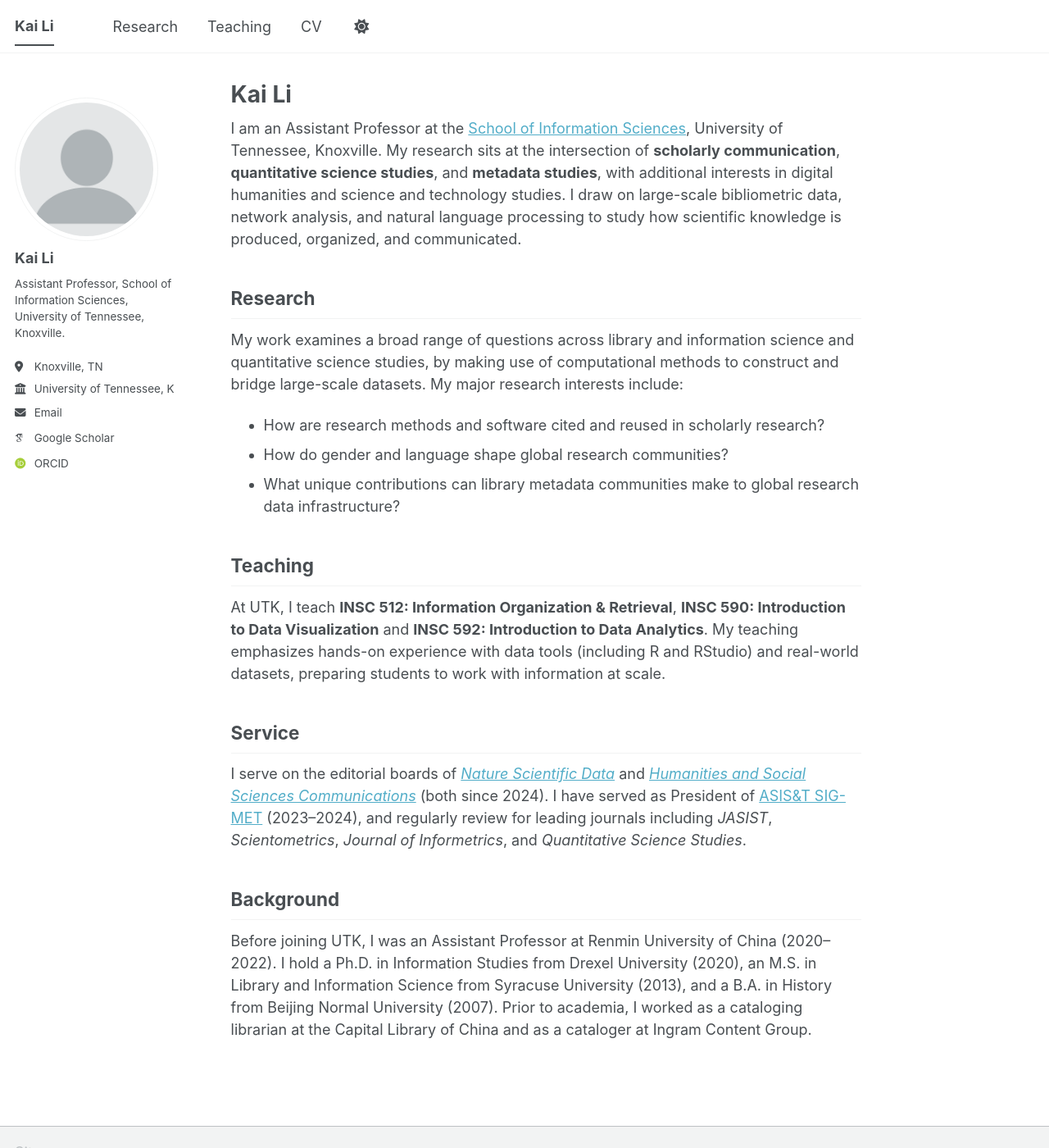
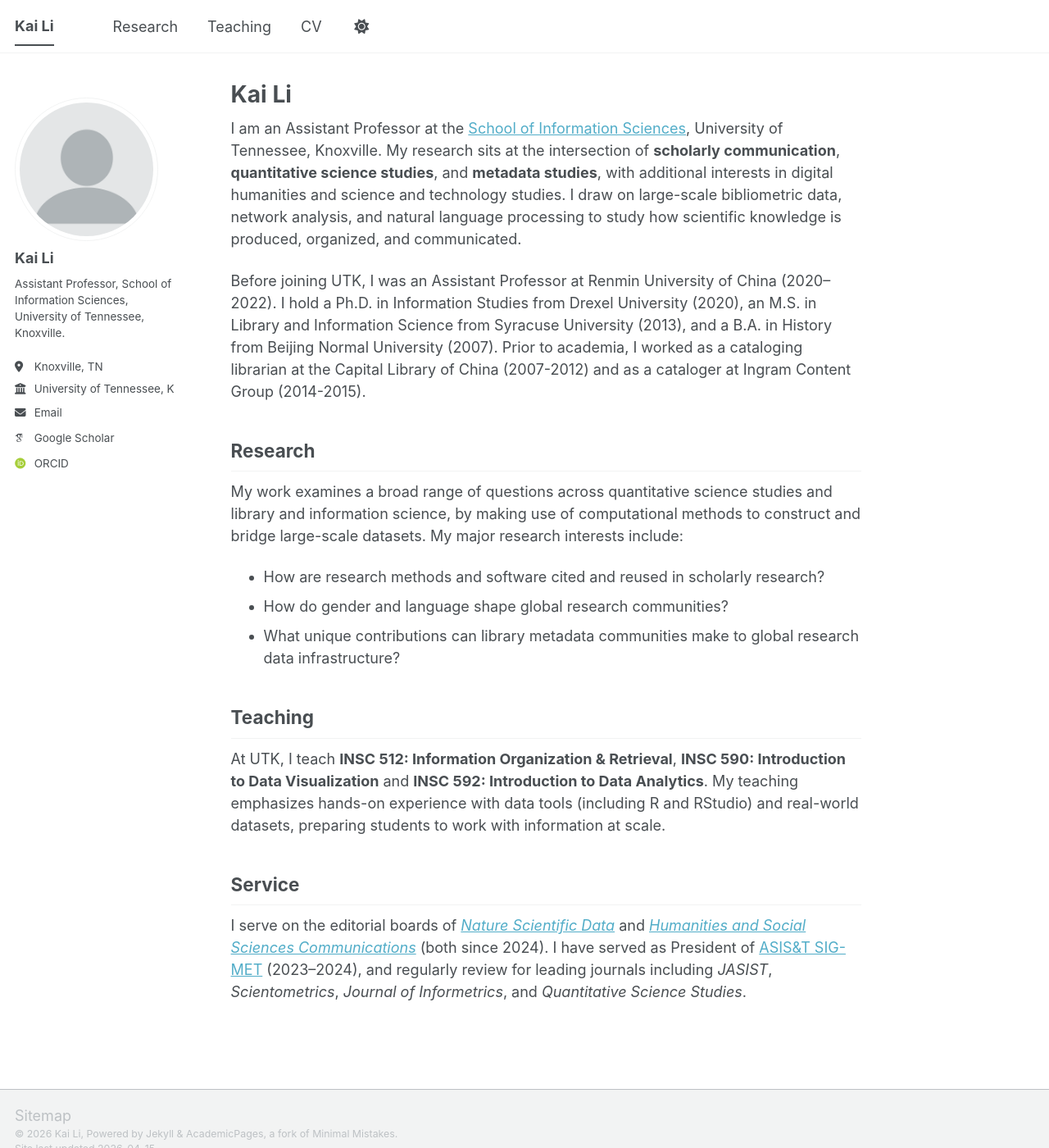
Before and after one commit to nalsi/nalsi.github.io, a Jekyll site: the page built from _pages/about.md, in a window 1280 px wide and 1400 px high. Shown: the whole window at 82% size. Built offline with Jekyll 4.4.1, drawn with Linux system fonts in a browser that asks for light colours; some web fonts are replaced; a script bundle is joined from its source files by our own code; library files that are not in the unit come from our copies; part of the change alters nothing that is shown.

Commit message:
20260415

```diff
--- a/_pages/about.md
+++ b/_pages/about.md
@@ -9,9 +9,11 @@ redirect_from:
 
 I am an Assistant Professor at the [School of Information Sciences](https://sis.utk.edu/), University of Tennessee, Knoxville. My research sits at the intersection of **scholarly communication**, **quantitative science studies**, and **metadata studies**, with additional interests in digital humanities and science and technology studies. I draw on large-scale bibliometric data, network analysis, and natural language processing to study how scientific knowledge is produced, organized, and communicated.
 
+Before joining UTK, I was an Assistant Professor at Renmin University of China (2020–2022). I hold a Ph.D. in Information Studies from Drexel University (2020), an M.S. in Library and Information Science from Syracuse University (2013), and a B.A. in History from Beijing Normal University (2007). Prior to academia, I worked as a cataloging librarian at the Capital Library of China (2007-2012) and as a cataloger at Ingram Content Group (2014-2015).
+
 ## Research
 
-My work examines a broad range of questions across library and information science and quantitative science studies, by making use of computational methods to construct and bridge large-scale datasets. My major research interests include:
+My work examines a broad range of questions across quantitative science studies and library and information science, by making use of computational methods to construct and bridge large-scale datasets. My major research interests include:
 - How are research methods and software cited and reused in scholarly research?
 - How do gender and language shape global research communities?
 - What unique contributions can library metadata communities make to global research data infrastructure?
@@ -23,7 +25,3 @@ At UTK, I teach **INSC 512: Information Organization & Retrieval**, **INSC 590:
 ## Service
 
 I serve on the editorial boards of [*Nature Scientific Data*](https://www.nature.com/sdata/) and [*Humanities and Social Sciences Communications*](https://www.nature.com/palcomms/) (both since 2024). I have served as President of [ASIS&T SIG-MET](https://www.asist.org/sig/sigmet/) (2023–2024), and regularly review for leading journals including *JASIST*, *Scientometrics*, *Journal of Informetrics*, and *Quantitative Science Studies*.
-
-## Background
-
-Before joining UTK, I was an Assistant Professor at Renmin University of China (2020–2022). I hold a Ph.D. in Information Studies from Drexel University (2020), an M.S. in Library and Information Science from Syracuse University (2013), and a B.A. in History from Beijing Normal University (2007). Prior to academia, I worked as a cataloging librarian at the Capital Library of China and as a cataloger at Ingram Content Group.
```
Also changed, not shown: 1 other file.
